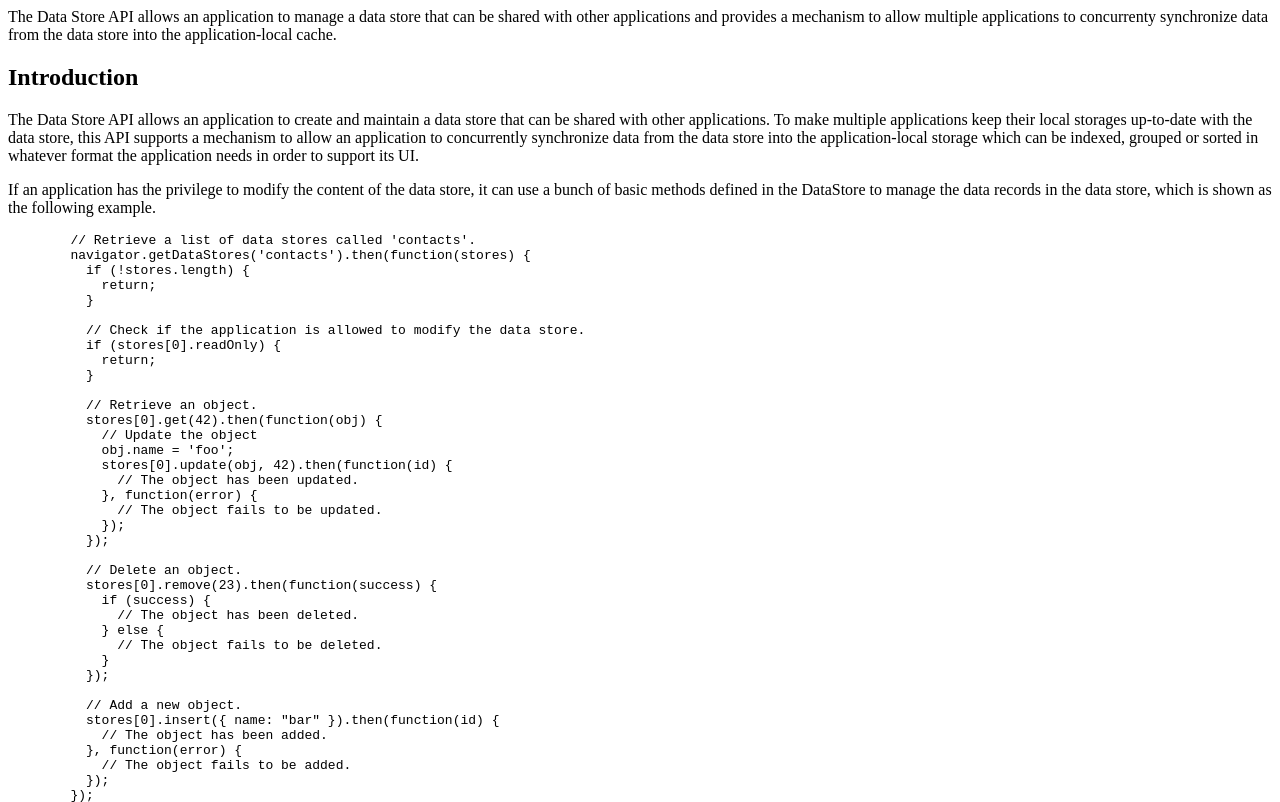
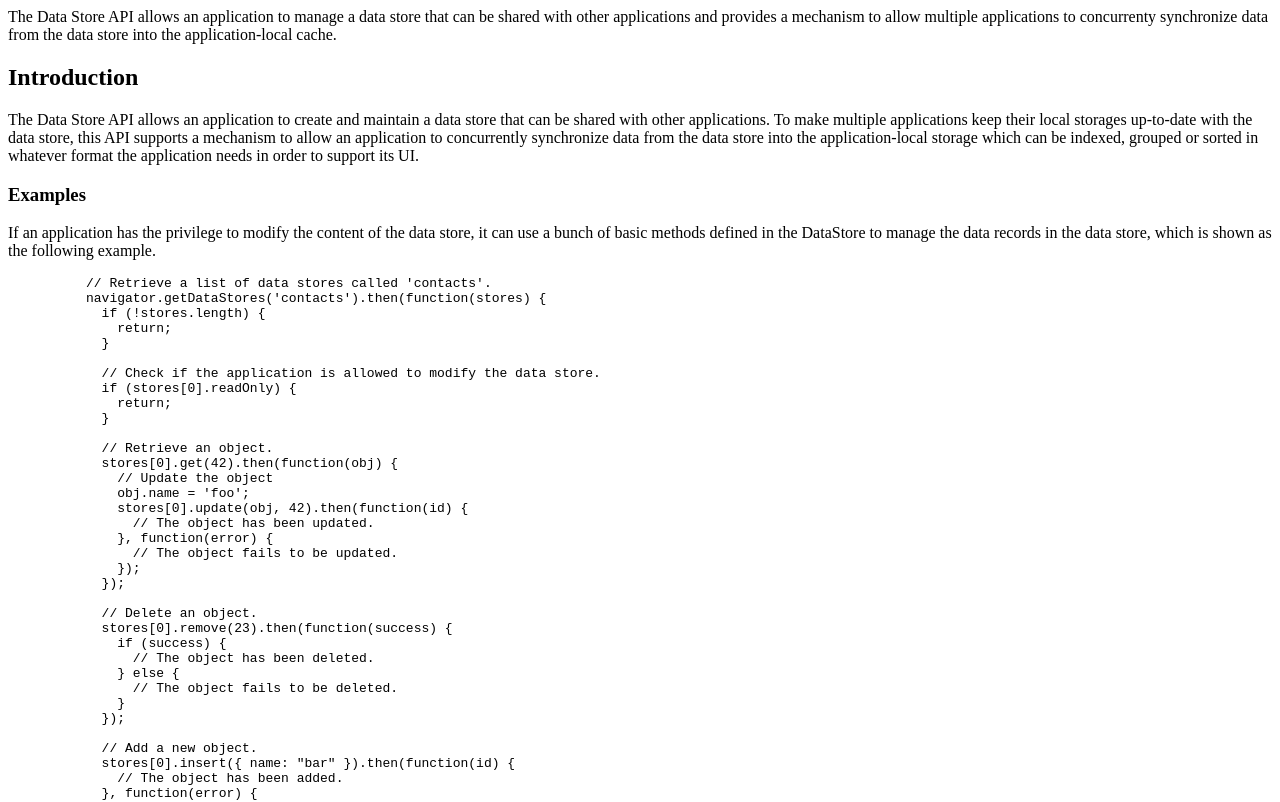
Before and after one commit to airpingu/data-store-api, a plain HTML site: page index.html in a window 1280 px wide. Shown: the top 802 px of the page. Drawn offline with Linux system fonts and the light colour scheme.

```diff
--- a/index.html
+++ b/index.html
@@ -87,6 +87,8 @@ Style guide to contributors:
         application needs in order to support its UI.
       </p>
 
+      <section>
+        <h3>Examples</h3>
         <p>
           If an application has the privilege to modify the content of the data
           store, it can use a bunch of basic methods defined in the
@@ -194,6 +196,7 @@ Style guide to contributors:
             cursor.next().then(cursorResolve);
           });
         </pre>
+      </section>
     </section>
 
 <!-- - - - - - - - - - - - - - - Conformance - - - - - - - - - - - - - - - - -->
```
Lines whose indentation alone changed are shown as unchanged.
